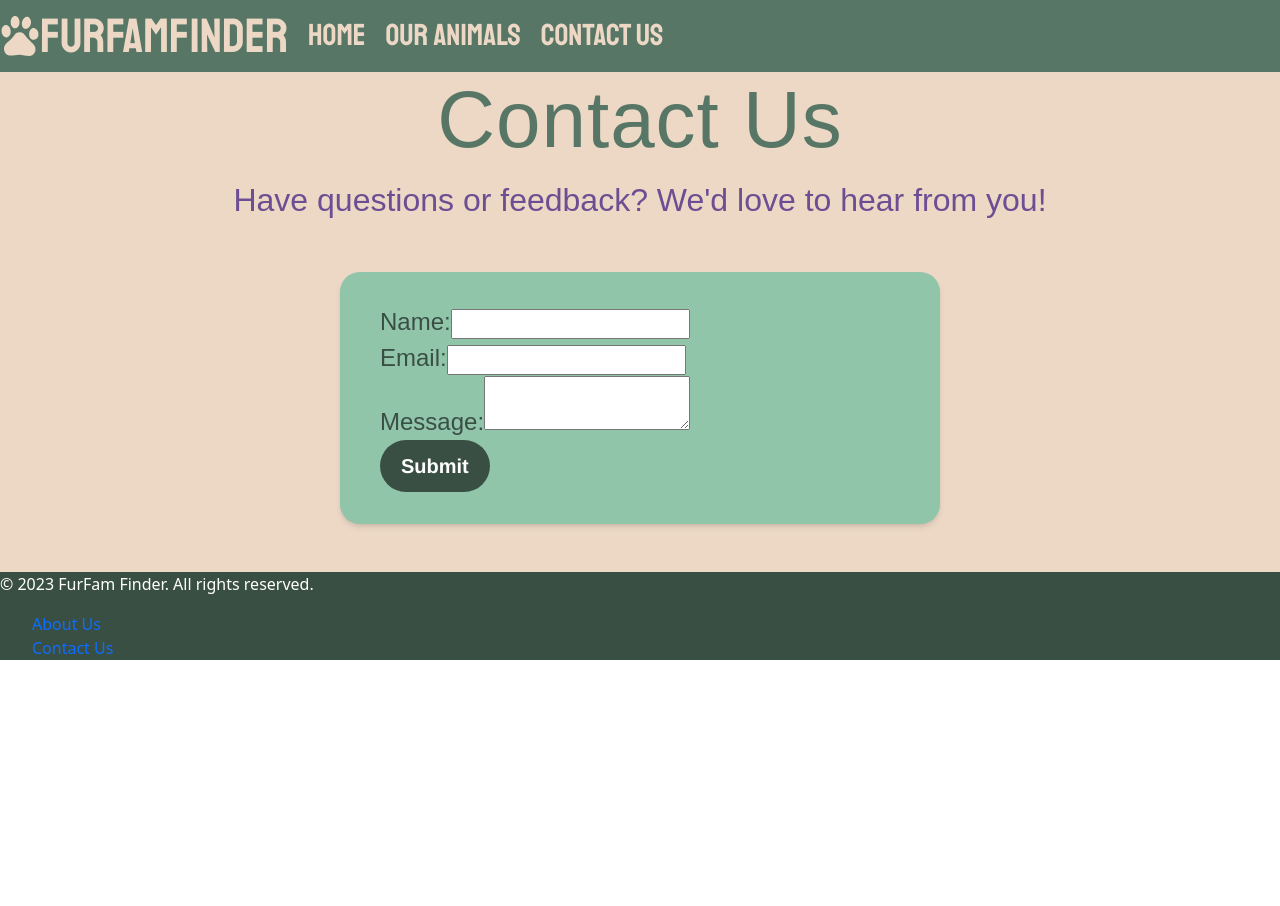
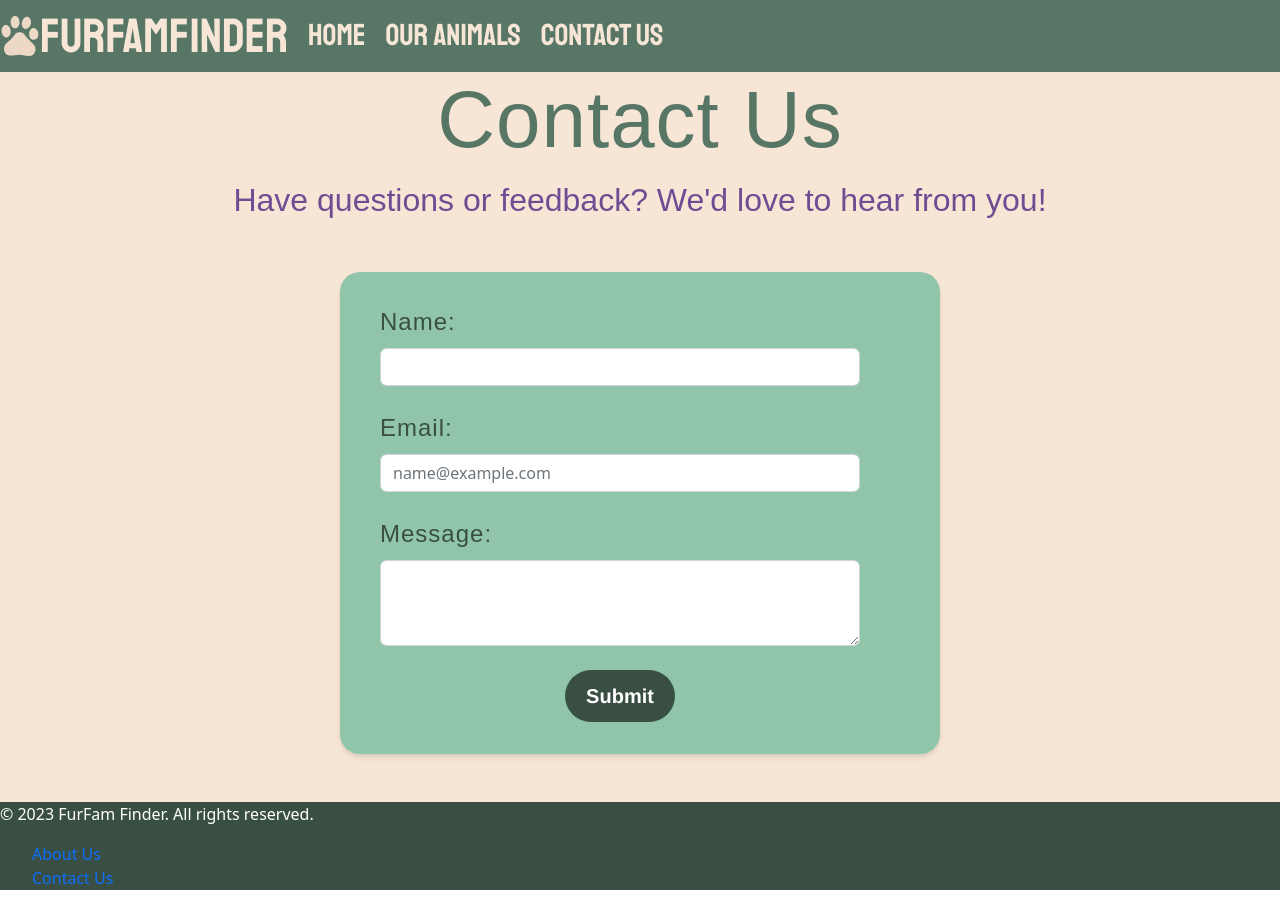
Before and after one commit to GalePerez/furfam-finder, a React (Vite) app: page /contact-us in a window 1280 px wide. Before the commit the page ends 800 px from the top, so only its background shows below. Built offline with nearby package versions, Linux system fonts and the light colour scheme; a web font is replaced by a local one.

Commit message:
Styled Contact Page Complete

```diff
--- a/src/pages/ContactUs.jsx
+++ b/src/pages/ContactUs.jsx
@@ -19,33 +19,40 @@ function ContactUs() {
         <p>Have questions or feedback? We'd love to hear from you!</p>
         <section className='form'>
           <form onSubmit={handleSubmit}>
-            <label htmlFor="name">Name:</label>
+            <label htmlFor="name" className='form-label'>Name:</label>
             <input
               type="text"
               id="name"
+              className='form-control'
               value={name}
               onChange={(e) => setName(e.target.value)}
               required
             />
             <br/>
-            <label htmlFor="email">Email:</label>
+            <label htmlFor="email" className='form-label'>Email:</label>
             <input
               type="email"
               id="email"
+              className='form-control'
               value={email}
               onChange={(e) => setEmail(e.target.value)}
               required
+              placeholder='name@example.com'
             />
             <br/>
-            <label htmlFor="message">Message:</label>
+            <label htmlFor="message" className='form-label'>Message:</label>
             <textarea
               id="message"
+              className='form-control'
               value={message}
               onChange={(e) => setMessage(e.target.value)}
               required
+              rows={3}
             />
             <br/>
-            <button type="submit">Submit</button>
+            <div className='button'>
+              <button type="submit">Submit</button>
+            </div>
           </form>
         </section>
     </div>
--- a/src/style/contact-us.css
+++ b/src/style/contact-us.css
@@ -22,10 +22,14 @@ h2 {
     text-align: center;
 }
 
-label {
+.form-label {
     color: var(--primary-800);
     font-family: 'Koulen', Arial, Helvetica, sans-serif;
+    font-size: 1.5rem;
+}
 
+.form-control {
+    width: 30rem;
 }
 
 .form {
@@ -33,6 +37,7 @@ label {
     border-radius: 20px;
 }
 
-label {
-    font-size: 1.5rem;
+.button {
+    display: flex;
+    justify-content: center;
 }
--- a/src/style/main.css
+++ b/src/style/main.css
@@ -29,7 +29,7 @@ html {
   --primary-900: #1d2722;
   --accent: #6f4d93;
   --secondary: #e3d6ca;
-  --background: #ecd8c5;
+  --background: #f7e6d6;
 
   /* grey */
   --grey-50: #f8fafc;
```
